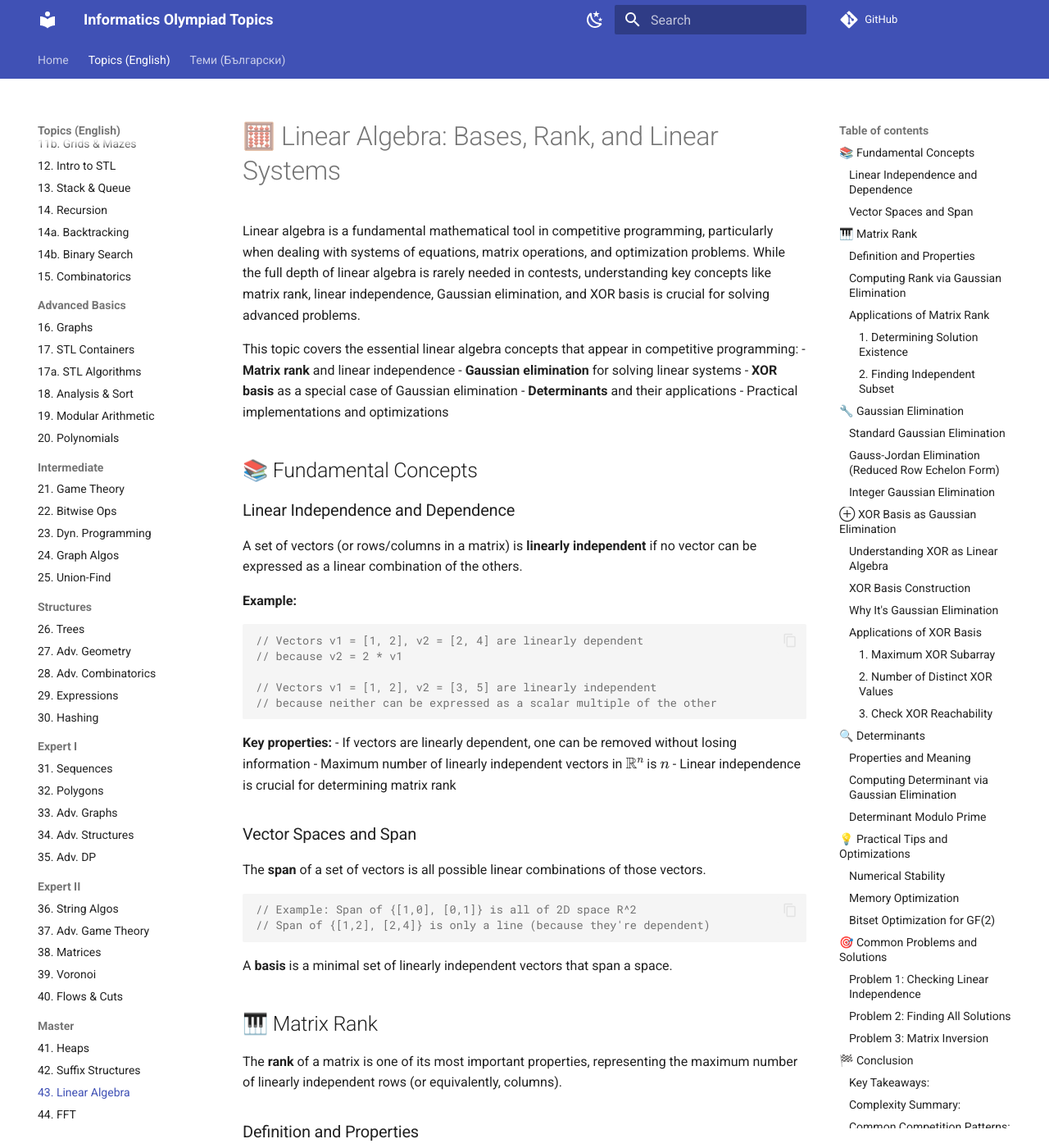
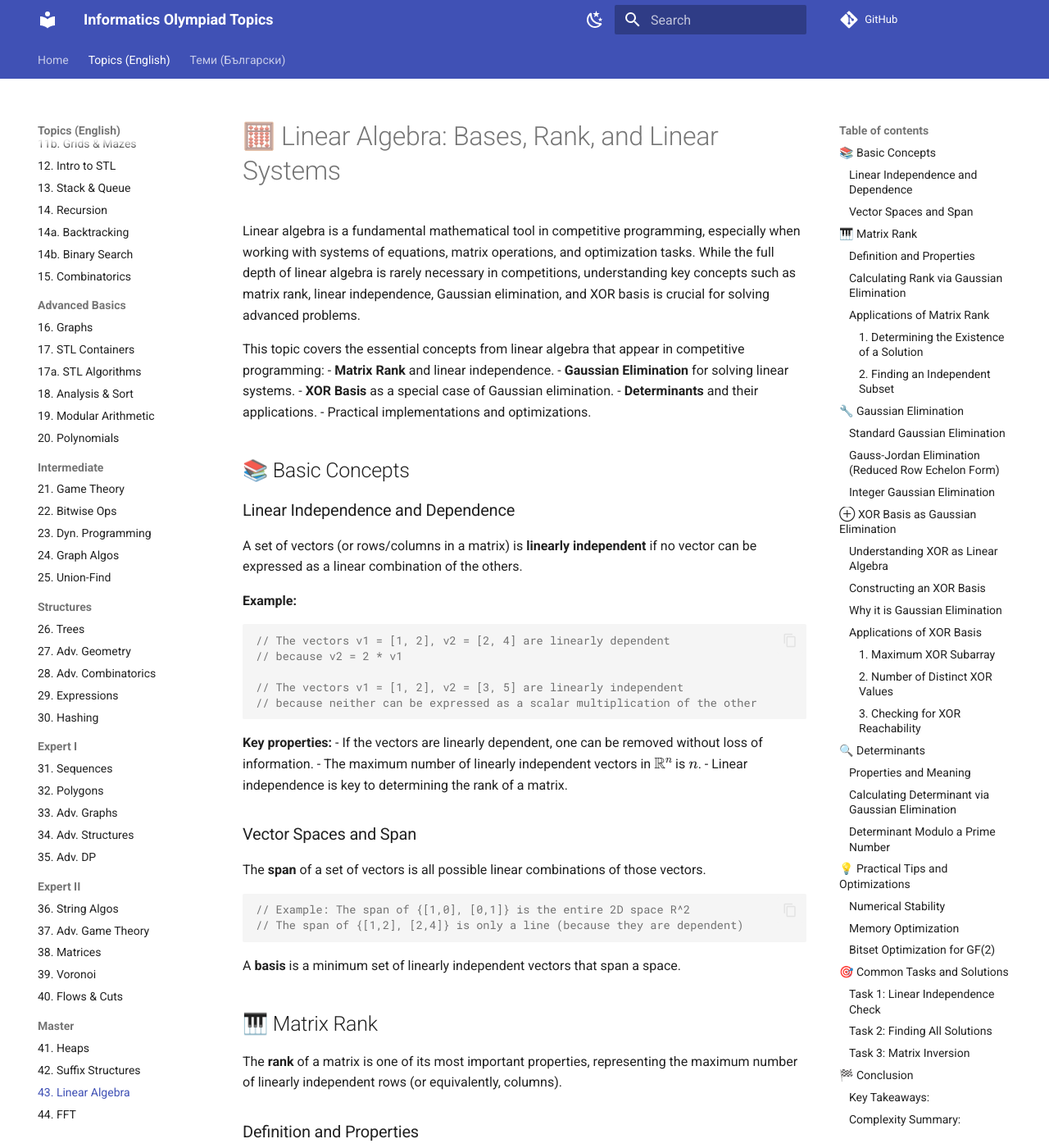
Before and after one commit to KadirYazadzhi/Informatics-Olympiad-Topics, an MkDocs documentation site: the page built from docs/EN/43_Linear_Systems.md, in a window 1280 px wide and 1400 px high. Shown: the whole window at 82% size. Built offline with MkDocs 1.6.1 and Material for MkDocs 9.7.7, drawn with Linux system fonts in a browser that asks for light colours; comment, search, counter and statistics services are not loaded; some of the changed text lies outside the part shown.

Commit message:
docs: literal translation of Topic 43 from BG to EN

````diff
--- a/docs/EN/43_Linear_Systems.md
+++ b/docs/EN/43_Linear_Systems.md
@@ -1,15 +1,15 @@
 # 🧮 Linear Algebra: Bases, Rank, and Linear Systems
 
-Linear algebra is a fundamental mathematical tool in competitive programming, particularly when dealing with systems of equations, matrix operations, and optimization problems. While the full depth of linear algebra is rarely needed in contests, understanding key concepts like matrix rank, linear independence, Gaussian elimination, and XOR basis is crucial for solving advanced problems.
+Linear algebra is a fundamental mathematical tool in competitive programming, especially when working with systems of equations, matrix operations, and optimization tasks. While the full depth of linear algebra is rarely necessary in competitions, understanding key concepts such as matrix rank, linear independence, Gaussian elimination, and XOR basis is crucial for solving advanced problems.
 
-This topic covers the essential linear algebra concepts that appear in competitive programming:
-- **Matrix rank** and linear independence
-- **Gaussian elimination** for solving linear systems
-- **XOR basis** as a special case of Gaussian elimination
-- **Determinants** and their applications
-- Practical implementations and optimizations
+This topic covers the essential concepts from linear algebra that appear in competitive programming:
+- **Matrix Rank** and linear independence.
+- **Gaussian Elimination** for solving linear systems.
+- **XOR Basis** as a special case of Gaussian elimination.
+- **Determinants** and their applications.
+- Practical implementations and optimizations.
 
-## 📚 Fundamental Concepts
+## 📚 Basic Concepts
 
 ### Linear Independence and Dependence
 
@@ -17,28 +17,28 @@ A set of vectors (or rows/columns in a matrix) is **linearly independent** if no
 
 **Example:**
 ```cpp
-// Vectors v1 = [1, 2], v2 = [2, 4] are linearly dependent
+// The vectors v1 = [1, 2], v2 = [2, 4] are linearly dependent
 // because v2 = 2 * v1
 
-// Vectors v1 = [1, 2], v2 = [3, 5] are linearly independent
-// because neither can be expressed as a scalar multiple of the other
+// The vectors v1 = [1, 2], v2 = [3, 5] are linearly independent
+// because neither can be expressed as a scalar multiplication of the other
 ```
 
 **Key properties:**
-- If vectors are linearly dependent, one can be removed without losing information
-- Maximum number of linearly independent vectors in $\mathbb{R}^n$ is $n$
-- Linear independence is crucial for determining matrix rank
+- If the vectors are linearly dependent, one can be removed without loss of information.
+- The maximum number of linearly independent vectors in $\mathbb{R}^n$ is $n$.
+- Linear independence is key to determining the rank of a matrix.
 
 ### Vector Spaces and Span
 
 The **span** of a set of vectors is all possible linear combinations of those vectors.
 
 ```cpp
-// Example: Span of {[1,0], [0,1]} is all of 2D space R^2
-// Span of {[1,2], [2,4]} is only a line (because they're dependent)
+// Example: The span of {[1,0], [0,1]} is the entire 2D space R^2
+// The span of {[1,2], [2,4]} is only a line (because they are dependent)
 ```
 
-A **basis** is a minimal set of linearly independent vectors that span a space.
+A **basis** is a minimum set of linearly independent vectors that span a space.
 
 ## 🎹 Matrix Rank
 
@@ -46,22 +46,22 @@ The **rank** of a matrix is one of its most important properties, representing t
 
 ### Definition and Properties
 
-**Rank** can be defined in several equivalent ways:
-1. Number of linearly independent rows
-2. Number of linearly independent columns
-3. Dimension of the column space (or row space)
-4. Size of the largest non-zero minor (submatrix determinant)
-5. Number of non-zero rows after Gaussian elimination
+The **rank** can be defined in several equivalent ways:
+1. Number of linearly independent rows.
+2. Number of linearly independent columns.
+3. Dimension of the column space (or row space).
+4. Size of the largest non-zero minor (determinant of a submatrix).
+5. Number of non-zero rows after Gaussian elimination.
 
 **Key properties:**
-- $\text{rank}(A) \leq \min(\text{rows}, \text{columns})$
-- $\text{rank}(A) = \text{rank}(A^T)$ (transpose has same rank)
-- $\text{rank}(AB) \leq \min(\text{rank}(A), \text{rank}(B))$
-- Full rank: rank equals smaller dimension (invertible if square)
+- $\text{rank}(A) \leq \min(\text{rows}, \text{columns})$.
+- $\text{rank}(A) = \text{rank}(A^T)$ (the transpose has the same rank).
+- $\text{rank}(AB) \leq \min(\text{rank}(A), \text{rank}(B))$.
+- Full rank: the rank is equal to the smaller dimension (invertible if square).
 
-### Computing Rank via Gaussian Elimination
+### Calculating Rank via Gaussian Elimination
 
-The standard method to compute rank is Gaussian elimination:
+The standard method for calculating rank is Gaussian elimination:
 
 ```cpp
 #include <bits/stdc++.h>
@@ -83,7 +83,7 @@ int computeRank(vector<vector<double>>& matrix) {
             }
         }
 
-        // If column is all zeros, skip it
+        // If the column is all zeros, skip it
         if (abs(matrix[pivot_row][col]) < EPS) {
             continue;
         }
@@ -91,7 +91,7 @@ int computeRank(vector<vector<double>>& matrix) {
         // Swap current row with pivot row
         swap(matrix[rank], matrix[pivot_row]);
 
-        // Eliminate column below pivot
+        // Eliminate the column under the pivot
         for (int i = rank + 1; i < n; i++) {
             double factor = matrix[i][col] / matrix[rank][col];
             for (int j = col; j < m; j++) {
@@ -119,16 +119,16 @@ int main() {
 }
 ```
 
-**Time Complexity:** $O(\min(n,m) \cdot n \cdot m) = O(n^2 m)$ for $n \times m$ matrix
+**Time complexity:** $O(\min(n,m) \cdot n \cdot m) = O(n^2 m)$ for an $n \times m$ matrix.
 
 ### Applications of Matrix Rank
 
-#### 1. Determining Solution Existence
+#### 1. Determining the Existence of a Solution
 
 For a system $Ax = b$:
-- **Unique solution**: $\text{rank}(A) = \text{rank}([A|b]) = n$ (number of unknowns)
-- **Infinite solutions**: $\text{rank}(A) = \text{rank}([A|b]) < n$
-- **No solution**: $\text{rank}(A) \neq \text{rank}([A|b])$
+- **Unique solution**: $\text{rank}(A) = \text{rank}([A|b]) = n$ (number of unknowns).
+- **Infinite solutions**: $\text{rank}(A) = \text{rank}([A|b]) < n$.
+- **No solution**: $\text{rank}(A) \neq \text{rank}([A|b])$.
 
 ```cpp
 bool hasUniqueSolution(vector<vector<double>>& A, vector<double>& b) {
@@ -150,14 +150,14 @@ bool hasUniqueSolution(vector<vector<double>>& A, vector<double>& b) {
     if (rank_A != rank_Aug) {
         return false;  // No solution
     }
-    return rank_A == m;  // Unique if rank equals number of variables
+    return rank_A == m;  // Unique if rank is equal to number of variables
 }
 ```
 
-#### 2. Finding Independent Subset
+#### 2. Finding an Independent Subset
 
 ```cpp
-// Find maximum linearly independent subset of rows
+// Find the maximal linearly independent subset of rows
 vector<int> findIndependentRows(vector<vector<double>>& matrix) {
     int n = matrix.size();
     int m = matrix[0].size();
@@ -168,7 +168,7 @@ vector<int> findIndependentRows(vector<vector<double>>& matrix) {
         selected.push_back(matrix[i]);
         int new_rank = computeRank(selected);
 
-        if (new_rank > independent_rows.size()) {
+        if (new_rank > (int)independent_rows.size()) {
             independent_rows.push_back(i);
         } else {
             selected.pop_back();  // This row is dependent
@@ -258,11 +258,11 @@ int main() {
 }
 ```
 
-**Time Complexity:** $O(n^3)$ for $n \times n$ system
+**Time complexity:** $O(n^3)$ for an $n \times n$ system.
 
 ### Gauss-Jordan Elimination (Reduced Row Echelon Form)
 
-Gauss-Jordan goes further to produce reduced row echelon form (RREF):
+Gauss-Jordan goes further to produce the reduced row echelon form (RREF):
 
 ```cpp
 void gaussJordan(vector<vector<double>>& A, vector<double>& b) {
@@ -301,21 +301,21 @@ void gaussJordan(vector<vector<double>>& A, vector<double>& b) {
         }
     }
 
-    // Solution is now directly in b vector
+    // The solution is now directly in vector b
 }
 ```
 
-**Advantage:** Solution is directly available without back-substitution
+**Advantage:** The solution is directly available without backward substitution.
 
 ### Integer Gaussian Elimination
 
-For problems with integer coefficients, we can use modular arithmetic:
+For tasks with integer coefficients, we can use modular arithmetic:
 
 ```cpp
-const long long MOD = 1e9 + 7;
+const long long MOD_VAL = 1e9 + 7;
 
-long long modInv(long long a, long long mod) {
-    // Extended Euclidean algorithm
+long long modInverse(long long a, long long mod) {
+    // Extended Euclidean Algorithm
     long long m0 = mod, x0 = 0, x1 = 1;
     while (a > 1) {
         long long q = a / mod;
@@ -395,7 +395,7 @@ XOR is vector addition in $GF(2)$:
 13 XOR 7 = 1010₂ → [1, 0, 1, 0]
 ```
 
-### XOR Basis Construction
+### Constructing an XOR Basis
 
 ```cpp
 struct XORBasis {
@@ -453,7 +453,7 @@ struct XORBasis {
         return 0;
     }
 
-    // Count distinct XOR values possible
+    // Number of distinct XOR values possible
     long long countDistinct() {
         return (1LL << size);
     }
@@ -477,14 +477,14 @@ int main() {
 }
 ```
 
-### Why It's Gaussian Elimination
+### Why it is Gaussian Elimination
 
-The XOR basis construction is **exactly** Gaussian elimination:
+Constructing an XOR basis is **exactly** Gaussian elimination:
 
-1. **Pivot selection**: Choose the highest bit position
-2. **Row echelon form**: Each basis element has a unique highest bit
-3. **Linear dependence**: If we can reduce a number to 0, it's dependent
-4. **Basis**: The non-zero rows form a basis for the vector space
+1. **Pivot selection**: Choose the highest bit position.
+2. **Row echelon form**: Each basis element has a unique highest bit.
+3. **Linear dependence**: If we can reduce a number to 0, it is dependent.
+4. **Basis**: Non-zero rows form a basis for the vector space.
 
 **Matrix view:**
 ```
@@ -524,7 +524,7 @@ long long maxXORSubarray(vector<long long>& arr) {
 
 #### 2. Number of Distinct XOR Values
 ```cpp
-// Count distinct XOR values from subset of array
+// Number of distinct XOR values from a subset of an array
 long long countDistinctXOR(vector<long long>& arr) {
     XORBasis basis;
     for (long long x : arr) {
@@ -552,13 +552,13 @@ The **determinant** is a scalar value that encodes important properties of a squ
 
 ### Properties and Meaning
 
-- $\det(I) = 1$ (identity matrix)
-- $\det(AB) = \det(A) \cdot \det(B)$
-- $\det(A^T) = \det(A)$
-- $\det(A) \neq 0 \iff$ matrix is invertible
-- $|\det(A)|$ is the volume scaling factor of the linear transformation
+- $\det(I) = 1$ (identity matrix).
+- $\det(AB) = \det(A) \cdot \det(B)$.
+- $\det(A^T) = \det(A)$.
+- $\det(A) \neq 0 \iff$ matrix is invertible.
+- $|\det(A)|$ is the scaling factor of the volume of the linear transformation.
 
-### Computing Determinant via Gaussian Elimination
+### Calculating Determinant via Gaussian Elimination
 
 ```cpp
 double determinant(vector<vector<double>> A) {
@@ -580,7 +580,7 @@ double determinant(vector<vector<double>> A) {
 
         if (pivot != i) {
             swap(A[i], A[pivot]);
-            det *= -1;  // Swapping rows changes sign
+            det *= -1;  // Row swap changes the sign
         }
 
         det *= A[i][i];
@@ -598,9 +598,9 @@ double determinant(vector<vector<double>> A) {
 }
 ```
 
-**Time Complexity:** $O(n^3)$
+**Time complexity:** $O(n^3)$.
 
-### Determinant Modulo Prime
+### Determinant Modulo a Prime Number
 
 ```cpp
 long long determinantMod(vector<vector<long long>> A, long long mod) {
@@ -648,7 +648,7 @@ int findPivot(vector<vector<double>>& A, int col, int start) {
     int pivot = start;
     double max_val = abs(A[start][col]);
 
-    for (int i = start + 1; i < A.size(); i++) {
+    for (int i = start + 1; i < (int)A.size(); i++) {
         if (abs(A[i][col]) > max_val) {
             max_val = abs(A[i][col]);
             pivot = i;
@@ -662,7 +662,7 @@ int findPivot(vector<vector<double>>& A, int col, int start) {
 ### Memory Optimization
 
 ```cpp
-// For very large systems, use sparse matrix representation
+// For very large systems use sparse matrix representation
 struct SparseMatrix {
     map<pair<int,int>, double> entries;
     int rows, cols;
@@ -718,26 +718,26 @@ int gaussianEliminationBinary(int n, int m) {
 }
 ```
 
-## 🎯 Common Problems and Solutions
+## 🎯 Common Tasks and Solutions
 
-### Problem 1: Checking Linear Independence
+### Task 1: Linear Independence Check
 ```cpp
 bool areIndependent(vector<vector<double>>& vectors) {
-    // If rank equals number of vectors, they're independent
-    return computeRank(vectors) == vectors.size();
+    // If rank is equal to number of vectors, they are independent
+    return computeRank(vectors) == (int)vectors.size();
 }
 ```
 
-### Problem 2: Finding All Solutions
+### Task 2: Finding All Solutions
 ```cpp
 // Return parametric form of all solutions to Ax = b
 struct Solution {
-    vector<double> particular;  // One specific solution
-    vector<vector<double>> null_space;  // Basis for null space
+    vector<double> particular;  // One concrete solution
+    vector<vector<double>> null_space;  // Basis for the null space
 };
 ```
 
-### Problem 3: Matrix Inversion
+### Task 3: Matrix Inversion
 ```cpp
 vector<vector<double>> invert(vector<vector<double>> A) {
     int n = A.size();
@@ -763,43 +763,43 @@ Linear algebra in competitive programming focuses on practical algorithmic techn
 
 ### Key Takeaways:
 
-1. **Matrix Rank**: Fundamental measure of linear independence
-   - Computed via Gaussian elimination in $O(n^3)$
-   - Determines solution existence and uniqueness
+1. **Matrix Rank**: Fundamental measure of linear independence.
+   - Calculated via Gaussian elimination in $O(n^3)$.
+   - Determines existence and uniqueness of solutions.
 
-2. **Gaussian Elimination**: Core algorithm for linear systems
-   - Forward elimination + back substitution
-   - Works with floating point, integers mod p, or binary
+2. **Gaussian Elimination**: Core algorithm for linear systems.
+   - Forward elimination + backward substitution.
+   - Works with floating point, integers modulo p, or binary.
 
-3. **XOR Basis**: Special case over $GF(2)$
-   - Gaussian elimination on bit vectors
-   - Applications: max XOR, distinct XOR values, reachability
+3. **XOR Basis**: Special case over $GF(2)$.
+   - Gaussian elimination on bit vectors.
+   - Applications: max XOR, distinct XOR values, reachability.
 
-4. **Determinants**: Encode invertibility and volume
-   - Computed during Gaussian elimination
-   - Useful for matrix inversion and area calculations
+4. **Determinants**: Encode invertibility and volume.
+   - Calculated during Gaussian elimination.
+   - Useful for matrix inversion and area calculation.
 
 ### Complexity Summary:
 
-| Operation | Time Complexity | Space |
-|-----------|----------------|-------|
-| Gaussian Elimination | $O(n^3)$ | $O(n^2)$ |
-| Matrix Rank | $O(n^2 m)$ | $O(nm)$ |
+| Operation | Time Complexity | Memory |
+|-----------|-----------------|--------|
+| Gaussian elimination | $O(n^3)$ | $O(n^2)$ |
+| Matrix rank | $O(n^2 m)$ | $O(nm)$ |
 | Determinant | $O(n^3)$ | $O(n^2)$ |
-| XOR Basis Insert | $O(\log \max(x))$ | $O(\log \max(x))$ |
-| XOR Basis Query | $O(\log \max(x))$ | $O(\log \max(x))$ |
+| XOR basis insertion | $O(\log \max(x))$ | $O(\log \max(x))$ |
+| XOR basis query | $O(\log \max(x))$ | $O(\log \max(x))$ |
 
-### Common Competition Patterns:
+### Common Competitive Patterns:
 
-- **DP with matrix exponentiation** (covered in other topics)
-- **XOR basis** for subset XOR problems
-- **Gaussian elimination mod p** for linear recurrences
-- **Determinant** for counting spanning trees (Matrix-Tree theorem)
+- **DP with matrix exponentiation** (covered in other topics).
+- **XOR basis** for tasks with XOR subsets.
+- **Gaussian elimination modulo p** for linear recurrences.
+- **Determinant** for counting spanning trees (Matrix-Tree theorem).
 
 In competitions, "Linear Algebra" **rarely** means eigenvalues, eigenvectors, or SVD. It almost always means:
-- Matrix multiplication for DP
-- Gaussian elimination for linear systems
-- XOR basis for bitwise problems
-- Simple determinant calculations
+- Matrix multiplication for DP.
+- Gaussian elimination for linear systems.
+- XOR basis for bitwise tasks.
+- Simple determinant calculations.
 
-Master these core techniques and you'll be well-equipped to handle linear algebra problems in competitive programming!
+Master these basic techniques and you will be well-prepared to tackle linear algebra tasks in competitive programming!
````
Also changed, not shown: other parts of docs/EN/43_Linear_Systems.md (+27 -27 lines).
